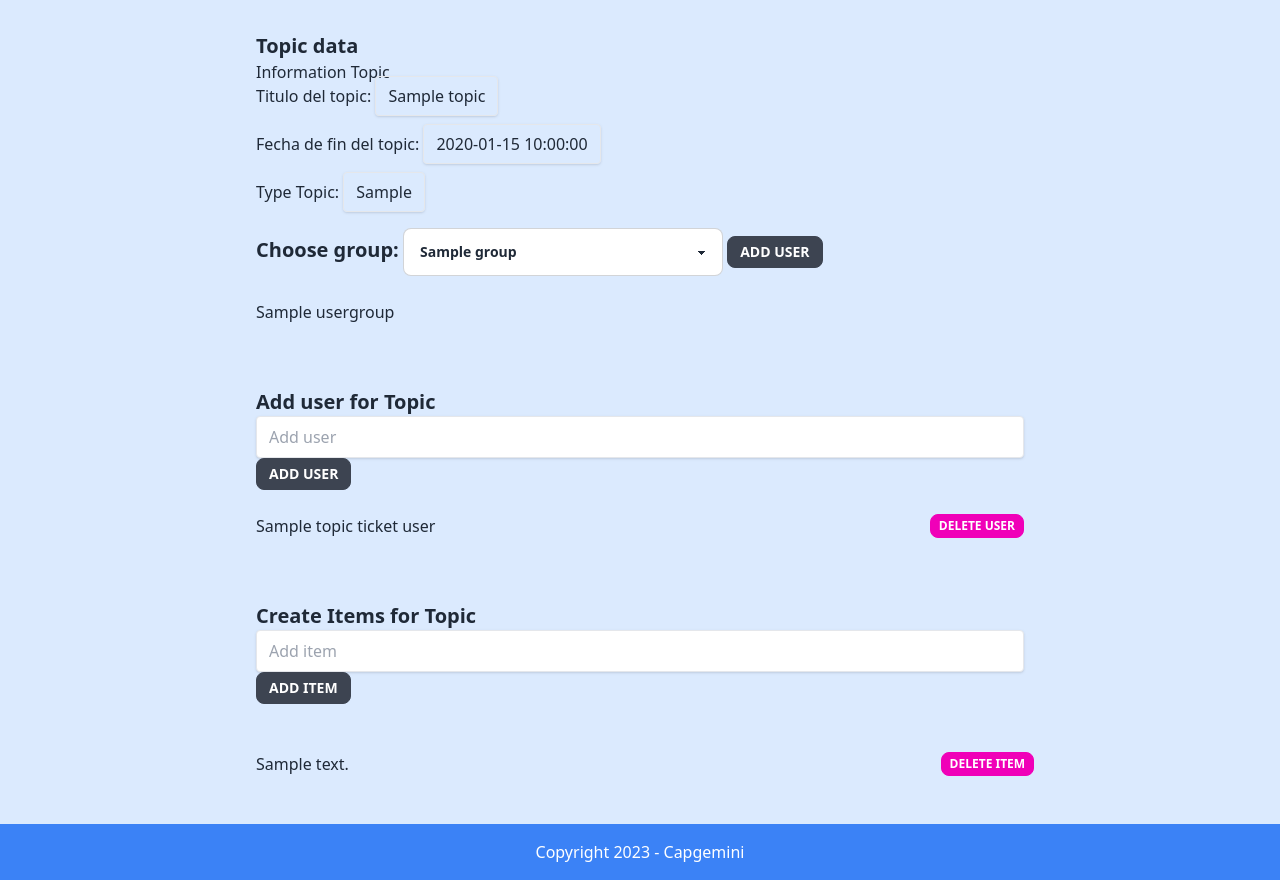
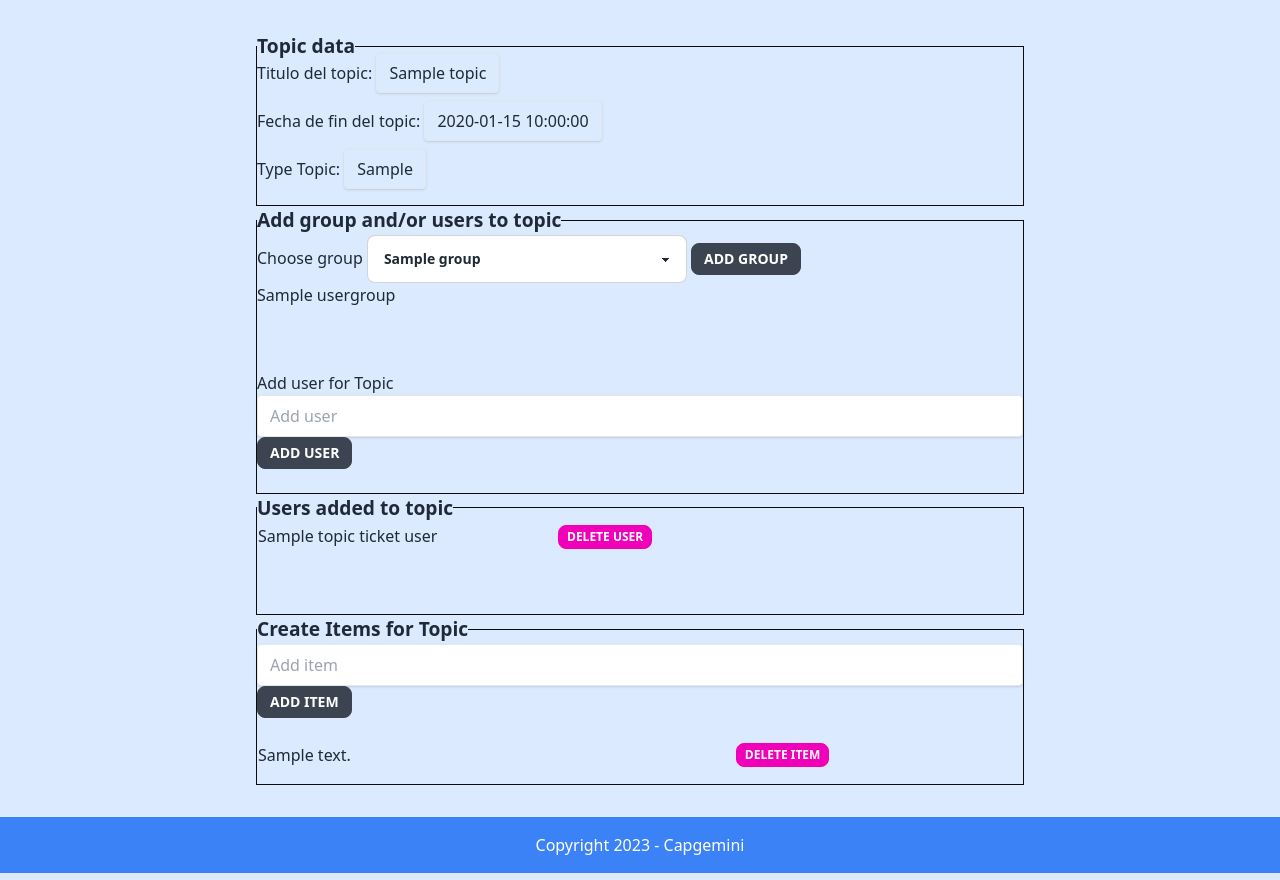
Before and after one commit to ThePhrontistery/alabar-python, a Flask app: template templates/newtopic.html in a window 1280 px wide. Shown: the part 92-972 px from the top of the page. Run offline with Flask 3, Linux system fonts and the light colour scheme; the visitor is signed in with stand-in values (Sample User, id 1); tables that the repository leaves empty hold one stand-in row (values such as "Sample post"); the template is opened without the code that fills it: values that come from a table or form of the project are taken from there, most other values are stand-ins (such as "Sample title", 1, 10 or a date in 2020); some libraries are stand-ins or nearby versions; some web fonts are replaced.

Commit message:
arreglos html

```diff
--- a/templates/base.html
+++ b/templates/base.html
@@ -15,6 +15,18 @@
         .alabartitle {
             font-family: 'Bebas Neue', sans-serif;
         }
+
+        fieldset {
+        border: 1px solid rgb(12, 11, 11);
+        padding: 20px;
+        margin-bottom: 20px; /* Agrega espacio inferior */
+        }
+
+        legend {
+        font-weight: bold;
+        font-size: 1.2em;
+        }
+
     </style>
 </head>
 
--- a/templates/items.html
+++ b/templates/items.html
@@ -1,10 +1,18 @@
 
 {% for item in items %}
 <div class="flex mb-4 items-center">
-  <p class="w-full text-grey-darkest">{{ item.text_answers}}</p>
-  <form class="flex">
-      <input type="hidden" value="{{item.id_topic_item}}" name="id_topic_item"></input>
-      <a href="#" hx-post="{{ url_for('alabar.delete_item') }}" hx-trigger="click" hx-target="#items-container" class="flex-no-shrink btn btn-xs btn-secondary">Delete item</a>
-  </form>
+  <table>
+    <tr>
+      <td width="500px">
+        <p class="w-full text-grey-darkest">{{ item.text_answers}}</p>
+      </td>
+      <td width="300px">
+        <form class="flex">
+            <input type="hidden" value="{{item.id_topic_item}}" name="id_topic_item"></input>
+            <a href="#" hx-post="{{ url_for('alabar.delete_item') }}" hx-trigger="click" hx-target="#items-container" class="flex-no-shrink btn btn-xs btn-secondary">Delete item</a>
+        </form>
+      </td>
+    </tr>
+  </table>
   </div>
 {% endfor %}
--- a/templates/newtopic.html
+++ b/templates/newtopic.html
@@ -29,10 +29,10 @@
     </div>
 {%else%} <!--Si el topic ya se ha salvado (existe id_topic), presentamos datos y creamos topic_item-->
     <div >
-        <h1 class="text-xl font-bold">Topic data</h1>
+
             <form>
                 <fieldset>
-                    <legend>Information Topic</legend>
+                    <legend>Topic data</legend>
                     <label>Titulo del topic: </label>
                     <label class="bg-grey shadow appearance-none border rounded w-full py-2 px-3 mr-4 text-grey-darker">{{topic.title_topic}}</label>
                     <br> </br>
@@ -46,38 +46,42 @@
             </form>
             <form>
                 <fieldset>
+                    <legend>Add group and/or users to topic</legend>
                     <div class="form-group">
-                        <label for="group-select" class="text-xl font-bold">Choose group:</label>
+                        <label for="group-select" class="text-l">Choose group </label>
                         <select id="group-select" hx-get="{{ url_for('alabar.usersgroup') }}" hx-trigger="change" hx-target="#usersgroup-container" name="id_group" class="select select-bordered w-full max-w-xs">
                             {% for group in groups %}
                                <option value="{{ group.id_group }}">{{ group.name_group }}</option>
                             {% endfor %}
                         </select>
-                            <button hx-post="{{ url_for('alabar.add_user') }}" hx-trigger="click" hx-target="#users-container" class="flex-no-shrink btn btn-sm">Add user</button>
-                        <br> </br>
+                            <button hx-post="{{ url_for('alabar.add_user') }}" hx-trigger="click" hx-target="#users-container" class="flex-no-shrink btn btn-sm">Add group</button>
                     </div>
                     <div id="usersgroup-container">
                         {% include 'usersgroup.html' %}
                     </div>
-                </fieldset>
+                    <br> </br>
             </form>
             <form>
-                <div>
-                        <br> </br>
-                        <h1 class="text-xl font-bold">Add user for Topic</h1>
+                    <div>
+                        <label for="name_user" class="text-l ">Add user for Topic</label>
                         <input type="hidden" name="id_topic" value={{topic.id_topic}}>
-                        <input class="shadow appearance-none border rounded w-full py-2 px-3 mr-4 text-grey-darker" name="name_user" placeholder="Add user">
+                        <input class="shadow appearance-none border rounded w-full py-2 px-3 mr-4 text-grey-darker" name="name_user" placeholder="Add user" id="name_user">
                         <button hx-post="{{ url_for('alabar.add_user') }}" hx-trigger="click" hx-target="#users-container" class="flex-no-shrink btn btn-sm">Add user</button>
                         <br> </br>
                     </div>
+                </fieldset>
+                <fieldset>
+                    <legend>Users added to topic</legend>
                     <div id="users-container">
                         {% include 'users.html' %}
                     </div>
                     <br> </br>
+                </fieldset>
             </form>
             <form>
+                <fieldset>
+                    <legend>Create Items for Topic </legend>
                     {% if topic.type_topic != 'RatingTopic' %}
-                        <h1 class="text-xl font-bold">Create Items for Topic</h1>
                         <input type="hidden" name="id_topic" value={{topic.id_topic}}>
                         <input class="shadow appearance-none border rounded w-full py-2 px-3 mr-4 text-grey-darker" name="text_answers" placeholder="Add item">
                         <button hx-post="{{ url_for('alabar.add_item') }}" hx-trigger="click" hx-target="#items-container" class="flex-no-shrink btn btn-sm">Add item</button>
@@ -88,6 +92,7 @@
         <div id="items-container">
             {% include 'items.html' %}
         </div>
+        </fieldset>
     </div>
 {%endif%}
 
--- a/templates/users.html
+++ b/templates/users.html
@@ -1,13 +1,21 @@
 
 {% for topic_ticket_user in topic_ticket_user %}
 <div class="flex mb-4 items-center">
-  <p class="w-full text-grey-darkest">{{ topic_ticket_user.name_user}}</p>
   <form class="flex">
       <!--pre>{{ topic_id | pprint }}</pre>-->
       <!--<pre>{{ topic_ticket_user.id_user | pprint }}</pre>-->
-      <input type="hidden" value="{{topic_id}}" name="topic_id"></input>
-      <input type="hidden" value="{{topic_ticket_user.id_user}}" name="id_user"></input>
-      <a href="#" hx-post="{{ url_for('alabar.delete_user') }}" hx-trigger="click" hx-target="#users-container" class="flex-no-shrink btn btn-xs btn-secondary">Delete user</a>
+      <table>
+        <tr>
+          <td width="300px">
+            <input type="hidden" value="{{topic_id}}" name="topic_id"></input>
+            <input type="hidden" value="{{topic_ticket_user.id_user}}" name="id_user"></input>
+            <p class="w-full text-grey-darkest">{{ topic_ticket_user.name_user}}</p>
+          </td>
+          <td width="300px">
+            <a href="#" hx-post="{{ url_for('alabar.delete_user') }}" hx-trigger="click" hx-target="#users-container" class="flex-no-shrink btn btn-xs btn-secondary" align="right">Delete user</a
+          </td>
+        </tr>
+      </table>
   </form>
   </div>
 {% endfor %}
```
